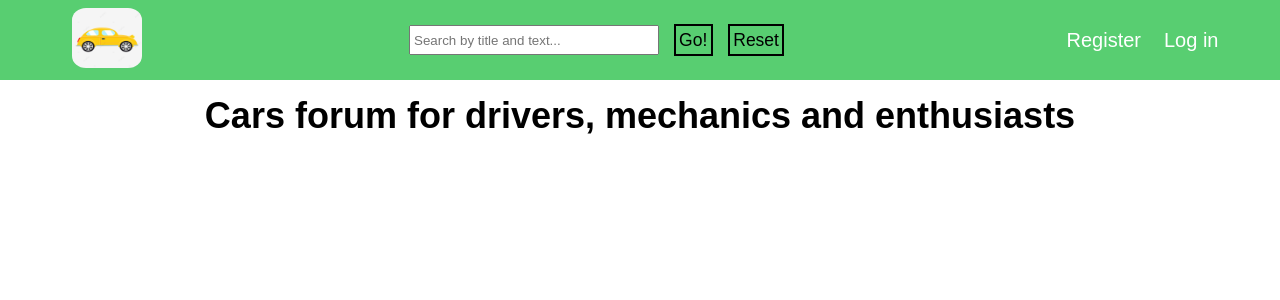
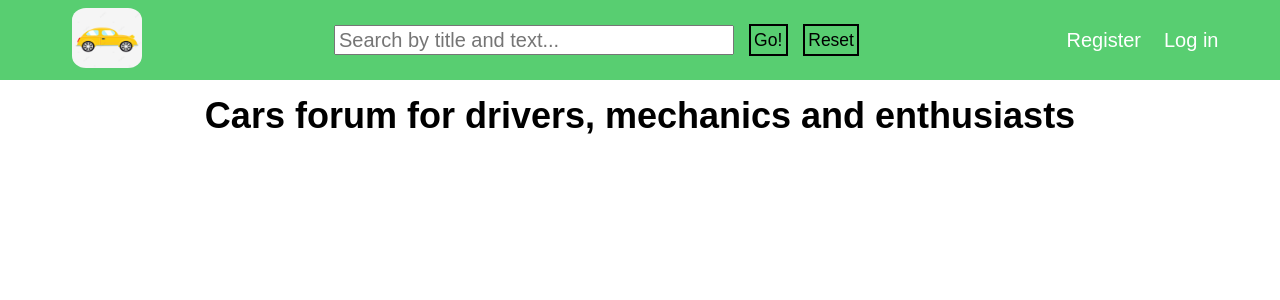
Before and after one commit to wiktorpiela/carsforum, a Django app: page / in a window 1280 px wide. Shown: the top 300 px of the page. Run offline with Django 4.2, Linux system fonts and the light colour scheme; data that the repository does not hold is empty.

Commit message:
searchbar text input repair

```diff
--- a/static/css/main.css
+++ b/static/css/main.css
@@ -65,7 +65,8 @@ a {
     height: 3rem;
     padding: 0.35rem;
     margin-right: 1.5rem;
-    width: 250px;
+    width: 400px;
+    font-size: 2rem;
 }
 
 .navbar img{
```
